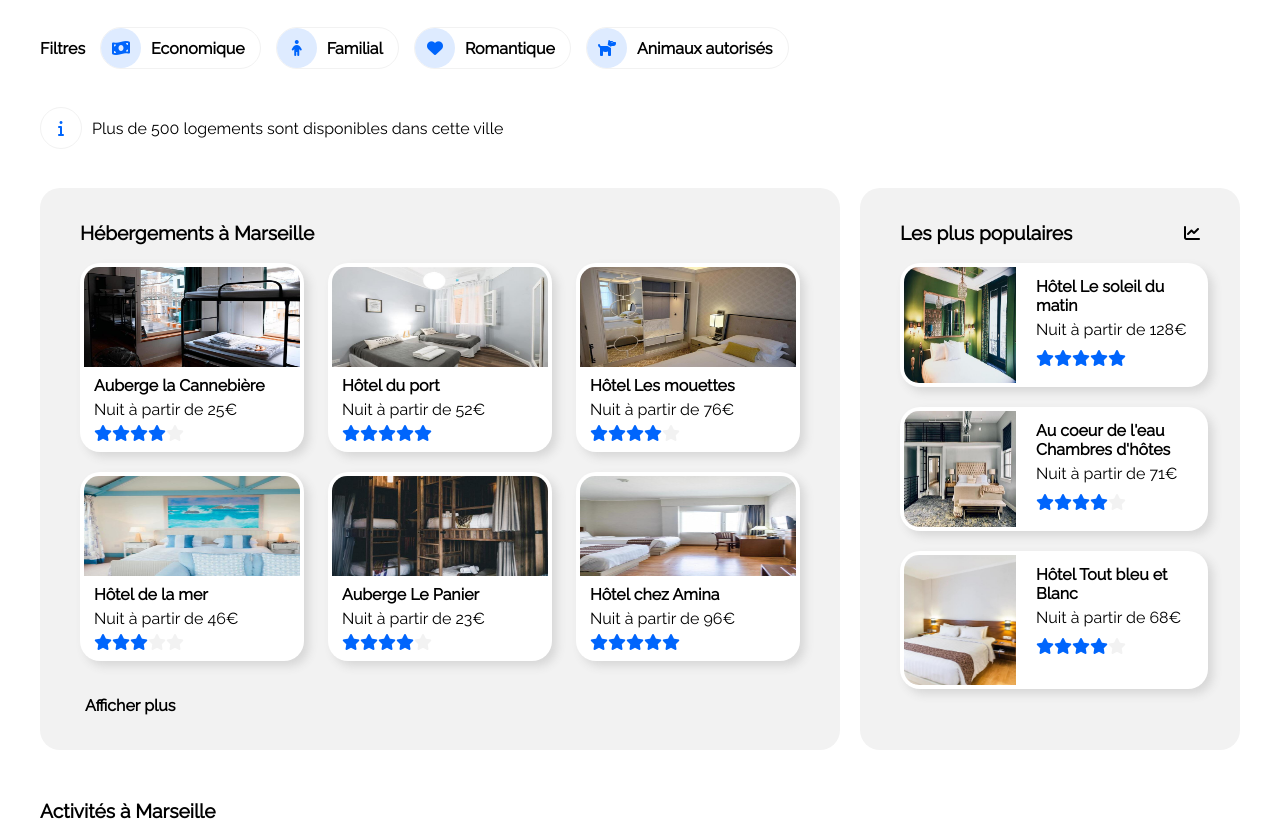
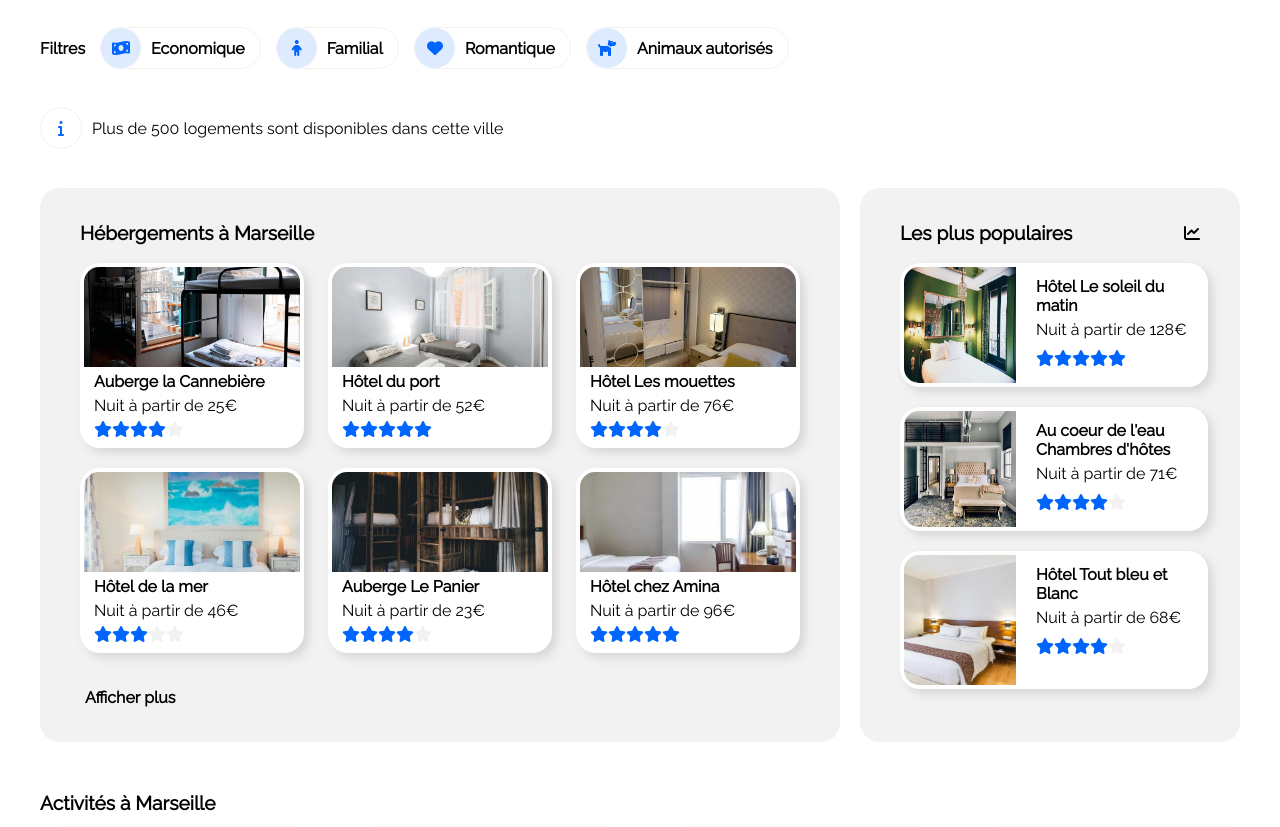
Before and after one commit to Djoghlal/MickaelDjoghlal_2_14112020, a plain HTML site: page index.html in a window 1280 px wide. Shown: the part 259-1086 px from the top of the page. Drawn offline with Linux system fonts and the light colour scheme.

Commit message:
2020-10-07 (V2)
Finalisation de la partie reponsive et des détails d'améliorations avant entretien avec mon mentor.

```diff
--- a/index.html
+++ b/index.html
@@ -84,9 +84,7 @@
                         <h1 id="hebergements_block">Hébergements à Marseille</h1>
                         <div class="article_container">
                             <a href="#" class="article_block">
-                                <span class="article_picture">
-                                    <img src="images/hebergements/4_small/marcus-loke-WQJvWU_HZFo-unsplash.jpg" alt="marcus-loke">
-                                </span>
+                                <div class="article_picture article_picture_one"></div>
                                 <h3>Auberge la Cannebière</h3>
                                 <span class="article_resume">Nuit à partir de <span class="text-strong">25€</span></span>
                                 <ul class="article_rank">
@@ -98,9 +96,7 @@
                                 </ul>
                             </a>
                             <a href="#" class="article_block">
-                                <span class="article_picture">
-                                    <img src="images/hebergements/4_small/fred-kleber-gTbaxaVLvsg-unsplash.jpg" alt="fred-kleber">
-                                </span>
+                                <div class="article_picture article_picture_two"></div>
                                 <h3>Hôtel du port</h3>
                                 <span class="article_resume">Nuit à partir de <span class="text-strong">52€</span></span>
                                 <ul class="article_rank">
@@ -112,9 +108,7 @@
                                 </ul>
                             </a>
                             <a href="#" class="article_block">
-                                <span class="article_picture">
-                                    <img src="images/hebergements/4_small/reisetopia-B8WIgxA_PFU-unsplash.jpg" alt="reisetopia">
-                                </span>
+                                <div class="article_picture article_picture_three"></div>
                                 <h3>Hôtel Les mouettes</h3>
                                 <span class="article_resume">Nuit à partir de <span class="text-strong">76€</span></span>
                                 <ul class="article_rank">
@@ -129,9 +123,7 @@
 
                         <div class="article_container">
                             <a href="#" class="article_block">
-                                <span class="article_picture">
-                                    <img src="images/hebergements/4_small/annie-spratt-Eg1qcIitAuA-unsplash.jpg" alt="annie-spratt">
-                                </span>
+                                <div class="article_picture article_picture_four"></div>
                                 <h3>Hôtel de la mer</h3>
                                 <span class="article_resume">Nuit à partir de <span class="text-strong">46€</span></span>
                                 <ul class="article_rank">
@@ -143,9 +135,7 @@
                                 </ul>
                             </a>
                             <a href="#" class="article_block">
-                                <span class="article_picture">
-                                    <img src="images/hebergements/4_small/nicate-lee-kT-ZyaiwBe0-unsplash.jpg" alt="nicate-lee">
-                                </span>
+                                <div class="article_picture article_picture_five"></div>
                                 <h3>Auberge Le Panier</h3>
                                 <span class="article_resume">Nuit à partir de <span class="text-strong">23€</span></span>
                                 <ul class="article_rank">
@@ -157,9 +147,7 @@
                                 </ul>
                             </a>
                             <a href="#" class="article_block">
-                                <span class="article_picture">
-                                    <img src="images/hebergements/4_small/febrian-zakaria-M6S1WvfW68A-unsplash.jpg" alt="febrian-zakaria">
-                                </span>
+                                <div class="article_picture article_picture_six"></div>
                                 <h3>Hôtel chez Amina</h3>
                                 <span class="article_resume">Nuit à partir de <span class="text-strong">96€</span></span>
                                 <ul class="article_rank">
--- a/style/default.css
+++ b/style/default.css
@@ -242,6 +242,41 @@ article h1, aside h1, section h1 {
     box-shadow: 1px 1px 10px #e5e3e3;
 }
 
+.article_picture {
+    width: 100%;
+    height: 100px;
+    border-radius: 15px 15px 0 0;
+}
+
+.article_picture_one, .article_picture_two, .article_picture_three, .article_picture_four, .article_picture_five, .article_picture_six {
+    background-size: cover;
+    background-position: center;
+}
+
+.article_picture_one {
+    background-image: url(../images/hebergements/4_small/marcus-loke-WQJvWU_HZFo-unsplash.jpg);
+}
+
+.article_picture_two {
+    background-image: url(../images/hebergements/4_small/fred-kleber-gTbaxaVLvsg-unsplash.jpg);
+}
+
+.article_picture_three {
+    background-image: url(../images/hebergements/4_small/reisetopia-B8WIgxA_PFU-unsplash.jpg);
+}
+
+.article_picture_four {
+    background-image: url(../images/hebergements/4_small/annie-spratt-Eg1qcIitAuA-unsplash.jpg);
+}
+
+.article_picture_five {
+    background-image: url(../images/hebergements/4_small/nicate-lee-kT-ZyaiwBe0-unsplash.jpg);
+}
+
+.article_picture_six {
+    background-image: url(../images/hebergements/4_small/febrian-zakaria-M6S1WvfW68A-unsplash.jpg);
+}
+
 .article_block h3, .article_resume, .article_rank {
     margin: 5px 0 5px 10px;
 }
--- a/style/smartphone.css
+++ b/style/smartphone.css
@@ -134,7 +134,7 @@ section h1, section p {
 .article_block {
     width: 100%;
     border-radius: 20px;
-    margin: 0 0 10px 0;
+    margin: 0 0 20px 0;
 }
 
 .activity_container {
```
